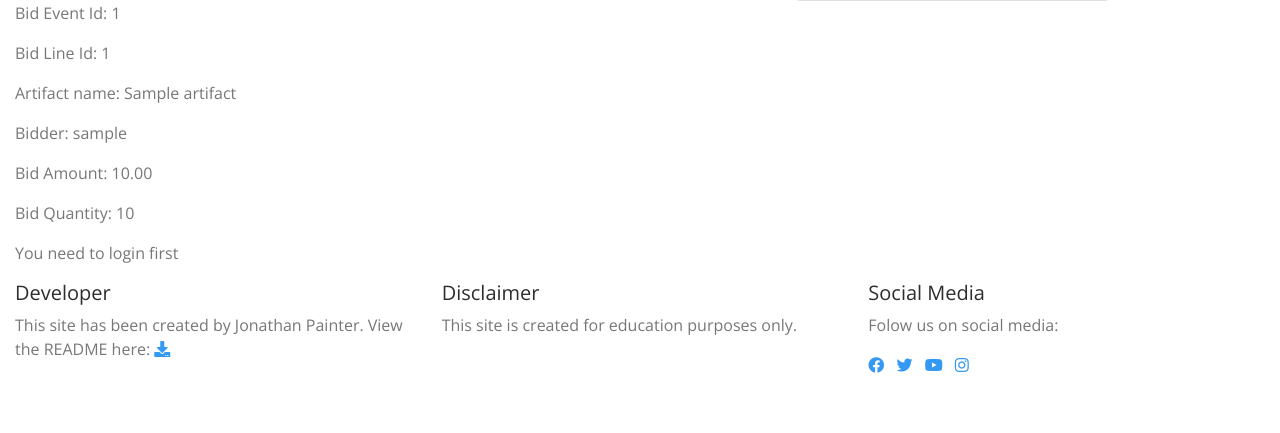
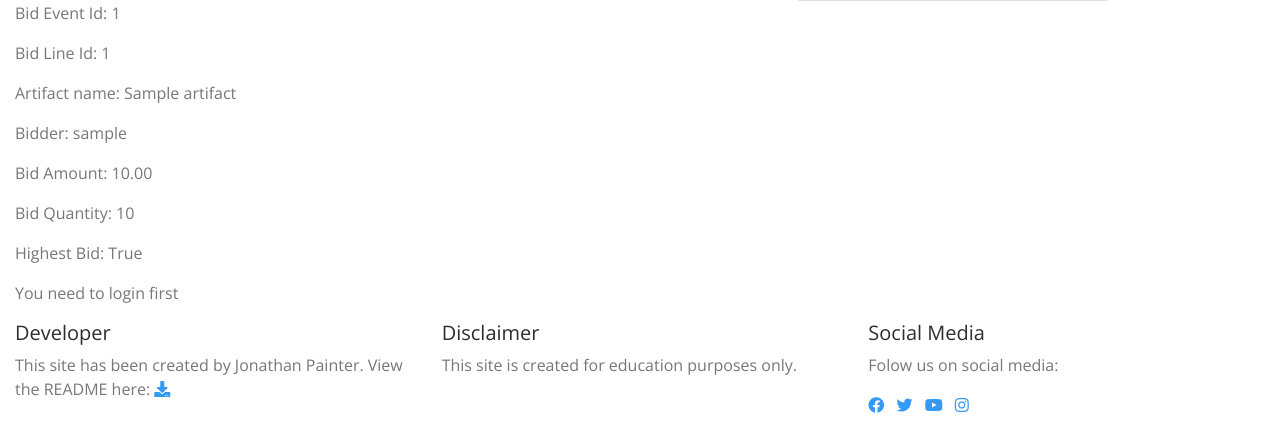
Before and after one commit to jepainter/MilestoneProject4, a Django app: a page that uses bids/templates/bids.html in a window 1280 px wide. Shown: the part 787-1220 px from the top of the page. Before the commit the page ends 1160 px from the top, so only its background shows below. Run offline with Django 3.2, Linux system fonts and the light colour scheme; tables that the repository leaves empty hold one stand-in row (values such as "Sample post"); some libraries are stand-ins or nearby versions.

Commit message:
created adjust bid quantity and prohibit bid functions to adjust bids if artifacts are purchased outright

```diff
--- a/bids/models.py
+++ b/bids/models.py
@@ -31,6 +31,7 @@ class BidLineItem(models.Model):
         max_digits=10, decimal_places=2, null=False)
     bid_quantity = models.IntegerField(
         null=False, default=1)
+    bid_note = models.CharField(max_length=100, default="No note")
     bid_user = models.ForeignKey(
         User, on_delete=models.CASCADE, null=False, default=1)
     bid_highest = models.BooleanField(
--- a/bids/templates/bids.html
+++ b/bids/templates/bids.html
@@ -99,11 +99,12 @@
         <p>Bidder: {{ bid.bid_user.username }}</p>
         <p>Bid Amount: {{ bid.bid_amount }}</p>
         <p>Bid Quantity: {{ bid.bid_quantity }}</p>
+        <p>Highest Bid: {{ bid.bid_highest }}</p>
         {% if bid_event.bid_event_deadline > datetime  %}
         {% if bid.bid_user.id == request.user.id %}
         <form role="form" action="{% url 'adjust_bid' bid.id %}" method="POST">
             <label for="adjust_amount">Change Amount:</label>
-            <input name="adjust_amount" type="number" min="0.00" step="0.01" class="form-control" value="{{ bid.bid_amount }}" placeholder="Adjust amount">
+            <input name="adjust_amount" type="number" min="{{ bid.bid_event.artifact.reserve_price }}" step="0.01" class="form-control" value="{{ bid.bid_amount }}" placeholder="Adjust amount">
             <label for="adjust_quantity">Change Quantity:</label>
             <input name="adjust_quantity" type="number" min="0" max="{{ bid.bid_event.artifact.quantity }}" class="form-control" value="{{ bid.bid_quantity }}" placeholder="Adjust quantity">
             {% csrf_token %}
--- a/bids/views.py
+++ b/bids/views.py
@@ -2,8 +2,8 @@ from django.shortcuts import render, redirect, reverse
 from django.contrib import messages
 from django.contrib.auth.models import User
 from django.contrib.auth.decorators import login_required
-#from decimal import Decimal
 from django.utils import timezone
+from decimal import Decimal
 from artifacts.models import Artifact
 from bids.models import BidEvent, BidLineItem
 
@@ -38,37 +38,48 @@ def add_bid(request, id):
     Add a bid on a particular artifact. Look up relevent bid event
     to add bid to. Check for if user already have a bid and update
     if so, else create new
-
-    FIX FORM VALIDATION ERROR FOR 0.01 Amount submission
     """
 
     bid_time = timezone.now()
 
     if request.method == "POST":
-        bid_event = BidEvent.objects.get(artifact_id=id)
-        bid_quantity = int(request.POST.get("bid_quantity"))
-        bid_amount = float(request.POST.get("bid_amount"))
+        try:
+            bid_event = BidEvent.objects.get(artifact_id=id)
+            bid_quantity = int(request.POST.get("bid_quantity"))
+            bid_amount = Decimal(request.POST.get("bid_amount"))
 
-        try:
-            bid_line_item = BidLineItem.objects.filter(
-                bid_user=request.user.id).get(bid_event__artifact=id)
+            if bid_time < bid_event.bid_event_deadline:
+                if bid_amount < bid_event.artifact.reserve_price:
+                    messages.error(
+                        request,
+                        "Sorry, your bid is below the reserve price."
+                        )
+                else:
+                    new_bid_line_item = BidLineItem(
+                        bid_event = bid_event,
+                        bid_amount = bid_amount,
+                        bid_quantity = bid_quantity,
+                        bid_user = User.objects.get(id=request.user.id),
+                        bid_date_time = bid_time,
+                        )
+                    new_bid_line_item.save()
+                    messages.success(
+                        request,
+                        "Your bid has been accepted."
+                        )
+            else:
+                messages.error(
+                    request,
+                    "Sorry, your bid was submitted after the deadline."
+                    )
+
+            set_highest_bid(bid_event.id)
+
         except:
-            if bid_time < bid_event.bid_event_deadline:
-                new_bid_line_item = BidLineItem(
-                    bid_event = bid_event,
-                    bid_amount = bid_amount,
-                    bid_quantity = bid_quantity,
-                    bid_user = User.objects.get(id=request.user.id),
-                    bid_date_time = bid_time,
-                    )
-                new_bid_line_item.save()
-            else:
-                print("Bid after deadline, bid not accepted")
-
-    else:
-       print("Else statement for non POST method")
-
-    set_highest_bid(bid_event.id)
+            messages.error(
+                request,
+                "Sorry, no bid event exists for this artifact."
+                )
 
     return redirect("view_bids", id=id)
 
@@ -80,51 +91,52 @@ def adjust_bid(request, id):
     Zero value inputs will remove the bid from bid event.
     Checks whether bid below reserve price or below previous bid,
     prevents change to bid.
-
-    CHECK type for amount and quantitites for comparisons
     """
 
     bid_time = timezone.now()
 
     if request.method =="POST":
-        new_quantity = int(request.POST.get("adjust_quantity"))
-        new_amount = float(request.POST.get("adjust_amount"))
-
         try:
             bid_line_item = BidLineItem.objects.get(id=id)
-            bid_amount = bid_line_item.bid_amount
-            bid_quantity = bid_line_item.bid_quantity
+            new_quantity = int(request.POST.get("adjust_quantity"))
+            new_amount = Decimal(request.POST.get("adjust_amount"))
 
-            if new_quantity == 0 or new_amount == 0:
-                bid_line_item.delete()
+            if bid_time < bid_line_item.bid_event.bid_event_deadline:
+                if new_quantity == 0 or new_amount == 0:
+                    bid_line_item.delete()
+                    messages.success(
+                        request,
+                        "Your bid have been removed."
+                        )
 
-            elif new_amount < bid_amount:
-                if new_quantity > bid_quantity:
-                    print("Bid quantity changed and bid amount reduced or equal")
+                elif new_amount < bid_line_item.bid_event.artifact.reserve_price:
+                    messages.error(
+                        request,
+                        "Sorry, your bid is below the reserve price."
+                        )
                 else:
-                    print("Bid quantity and amount reduced or equal")
-
-            elif new_amount == bid_amount:
-                if new_quantity > bid_quantity:
-                    print("Bid quantity changed")
-                else:
-                    print("Bid quantity same as previous or reduced")
+                    bid_line_item.bid_amount = new_amount
+                    bid_line_item.bid_quantity = new_quantity
+                    bid_line_item.bid_date_time = bid_time
+                    bid_line_item.save()
+                    messages.success(
+                        request,
+                        "Your bid has been adjusted."
+                        )
 
             else:
-                if bid_time < bid_line_item.bid_event.bid_event_deadline:
-                    print("Bid before deadline")
-                    bid_line_item.bid_amount = new_amount
-                    bid_line_item.bid_quantity = new_quantity
-                    bid_line_item.bid_user = User.objects.get(id=request.user.id)
-                    bid_line_item.bid_date_time = bid_time
-                    bid_line_item.save()
-                else:
-                    print("Bid after deadline, no adjustment made")
+                messages.error(
+                    request,
+                    "Sorry, your bid was submitted after the deadline."
+                    )
 
             set_highest_bid(bid_line_item.bid_event.id)
 
         except:
-            print("Error with adjusting bid")
+            messages.error(
+                request,
+                "Sorry, your bid could not be found for this artifact."
+                )
 
     return redirect("view_user_bids")
 
@@ -142,15 +154,25 @@ def remove_bid(request, id):
 
         if bid_time < bid_line_item.bid_event.bid_event_deadline:
             bid_line_item.delete()
+            messages.success(
+                request,
+                "Your bid have been removed."
+                )
         else:
-            print("Bid removed after deadline, not deleted")
+            messages.error(
+                request,
+                "Sorry, you cannot remove a bid after the bidding is closed."
+                )
 
         set_highest_bid(bid_line_item.bid_event.id)
 
         return redirect("view_bids", id=bid_line_item.bid_event.artifact_id)
 
     except:
-        print("Error with removing bid")
+        messages.error(
+            request,
+            "Sorry, your bid could not be found for this artifact."
+            )
 
     return redirect("view_user_bids")
 
@@ -185,9 +207,16 @@ def archive_bid(request, id):
         bid = BidLineItem.objects.get(id=id)
         bid.bid_archived = True
         bid.save()
+        messages.success(
+            request,
+            "Your old bid have been archived."
+            )
 
     except:
-        print("Error")
+        messages.error(
+            request,
+            "Sorry, your bid could not be archived."
+            )
 
     return redirect(reverse("view_user_bids"))
 
@@ -206,11 +235,47 @@ def set_highest_bid(id):
         existing_highest_bid.save()
 
     except:
-        print("No bid set with highest flag yet")
+        pass
 
     new_highest_bid = BidLineItem.objects.filter(
         bid_event=id).order_by('-bid_amount').first()
-    new_highest_bid.bid_highest = True
-    new_highest_bid.save()
+    if new_highest_bid.bid_event.artifact.quantity == 0:
+        pass
+    else:
+        new_highest_bid.bid_highest = True
+        new_highest_bid.save()
 
     return True
+
+
+def prohibit_further_bidding(request, id):
+
+    try:
+        existing_highest_bid = BidLineItem.objects.filter(
+            bid_event__artifact=id).get(bid_highest=True)
+        existing_highest_bid.bid_highest = False
+        existing_highest_bid.bid_event.bid_event_deadline = timezone.now()
+        existing_highest_bid.bid_event.save()
+        existing_highest_bid.save()
+    except:
+        try:
+            bid_event = BidEvent.objects.get(artifact=id)
+            bid_event.bid_event_deadline = timezone.now()
+            bid_event.save()
+        except:
+            pass
+
+    return True
+
+
+def adjust_bidding_quantity(request, id):
+
+    bids = BidLineItem.objects.filter(bid_event__artifact=id)
+
+    for bid in bids:
+        if bid.bid_quantity > bid.bid_event.artifact.quantity:
+            bid.bid_note = "Bid quantity adjusted down due to stock availability."
+            bid.bid_quantity = bid.bid_event.artifact.quantity
+            bid.save()
+
+    return True
```
Also changed, not shown: bids/templates/mybids.html (+7 -2 lines), bids/migrations/0015_bidlineitem_bid_note.py (added).
